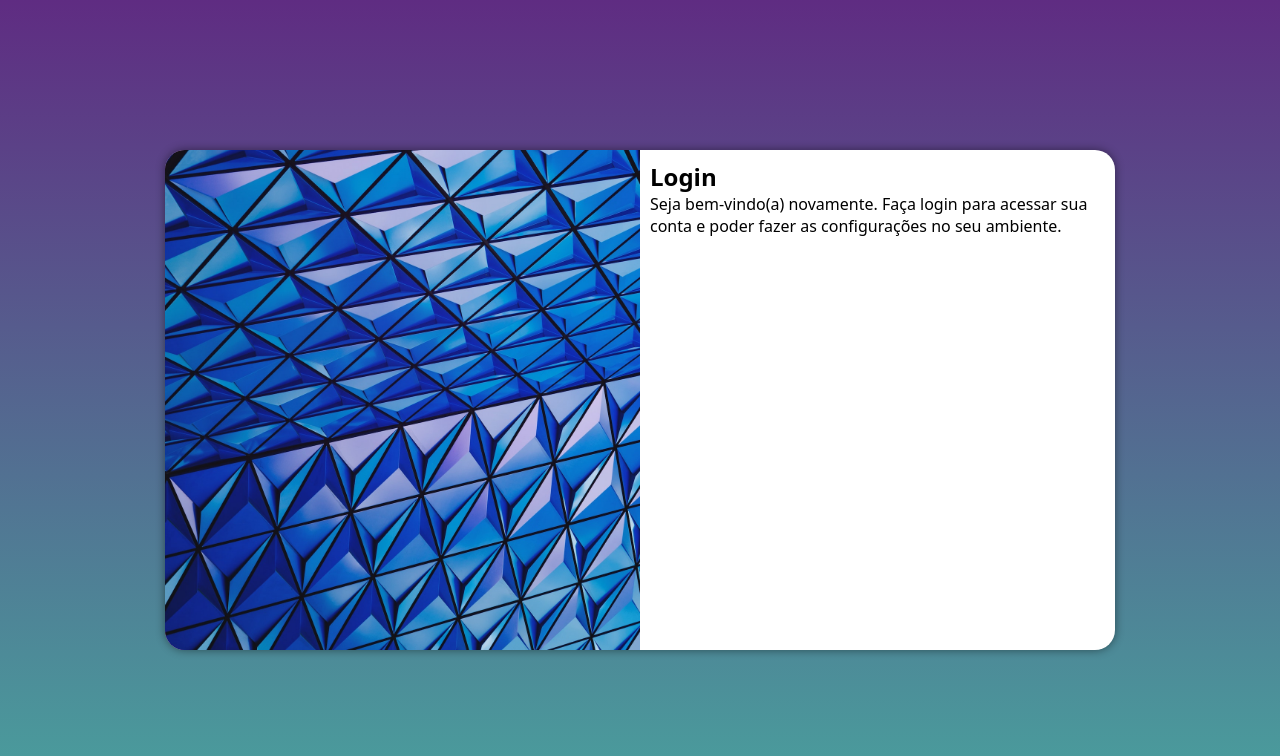
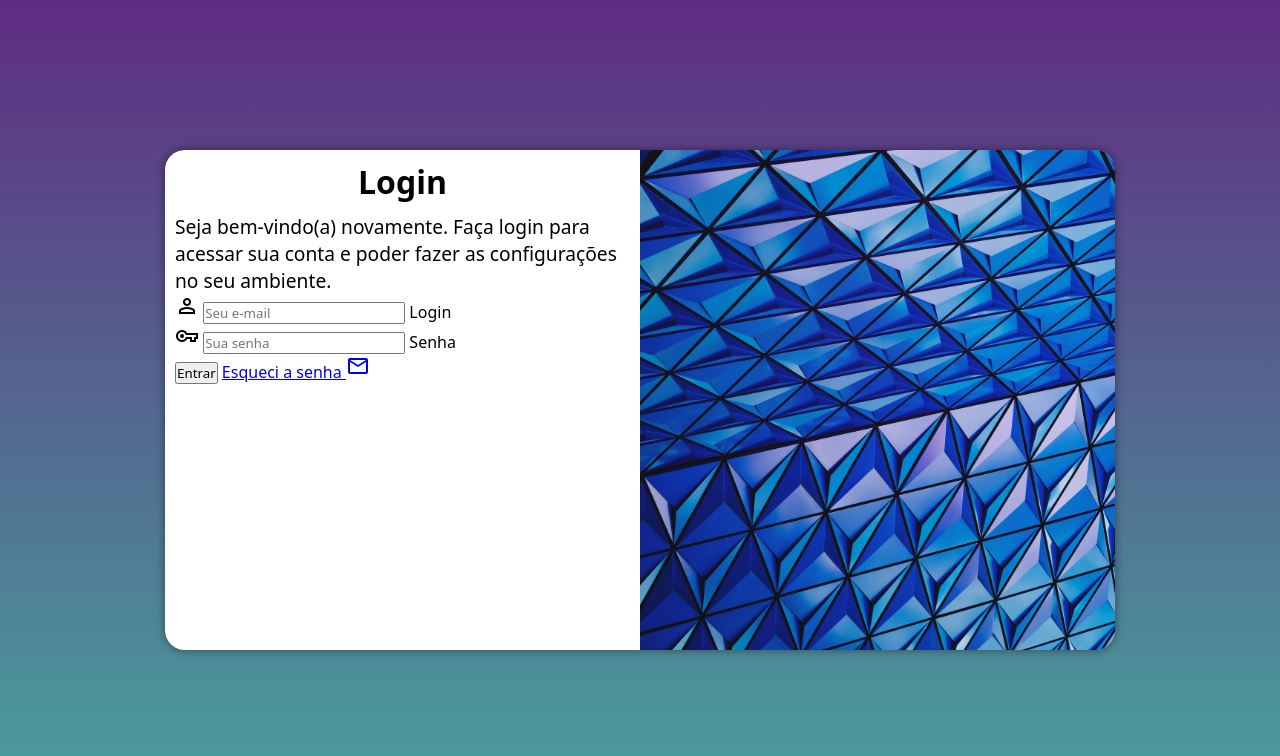
Before and after one commit to CloneTz/projeto-login, a plain HTML site: page index.html in a window 1280 px wide. Drawn offline with nearby package versions, Linux system fonts and the light colour scheme.

Commit message:
adicionei o formulario

```diff
--- a/estilos/media-query.css
+++ b/estilos/media-query.css
@@ -9,7 +9,7 @@ DESKTOP - min-width 1025px and max-width 1920
 
 */
 
-@media screen and (min-width: 768px) and (max-width: 1024px) {
+@media screen and (min-width: 768px) and (max-width: 1024px) { /* TABLET */
 
     body {
         background-image: linear-gradient(to top, #49a09d, #5f2c82);
@@ -31,7 +31,7 @@ DESKTOP - min-width 1025px and max-width 1920
     }
 }
 
-@media screen and (min-width: 1025px) {
+@media screen and (min-width: 1025px) { /* DESKTOP + */
 
     body {
         background-image: linear-gradient(to top, #49a09d, #5f2c82);
@@ -42,13 +42,21 @@ DESKTOP - min-width 1025px and max-width 1920
     }
 
     section#login > div#imagem {
-        float: left;
+        float: right;
         width: 50%;
         height: 100%;
     }
 
     section#login > div#formulario {
-        float: right;
+        float: left;
         width: 50%;
     }
+
+    div#formulario > h1 {
+        font-size: 2em;
+    }
+
+    div#formulario > p {
+        font-size: 1.2em;
+    }
 }
--- a/estilos/style.css
+++ b/estilos/style.css
@@ -54,3 +54,12 @@ section#login > div#formulario {
     display: block;
     padding: 10px;
 }
+
+div#formulario > h1 {
+    text-align: center;
+    margin-bottom: 10px;
+}
+
+div#formulario > p {
+    font-size: 0.8em;
+}
--- a/index.html
+++ b/index.html
@@ -6,6 +6,7 @@
     <meta name="viewport" content="width=device-width, initial-scale=1.0">
     <link rel="stylesheet" href="estilos/style.css">
     <link rel="stylesheet" href="estilos/media-query.css">
+    <link href="https://fonts.googleapis.com/css2?family=Material+Symbols+Outlined" rel="stylesheet" />
     <title>Login</title>
 </head>
 <body>
@@ -17,8 +18,23 @@
             <div id="formulario">
                 <h1>Login</h1>
                 <p>Seja bem-vindo(a) novamente. Faça login para acessar sua conta e poder fazer as configurações no seu ambiente.</p>
-                <form action="login.php" method="post">
+                <form action="login.php" method="post" autocomplete="on">
+                    <div class="campo">
+                        <span class="material-symbols-outlined">person</span>
+                        <input type="email" name="login" id="ilogin" placeholder="Seu e-mail" autocomplete="email" required maxlength="30">
+                        <label for="ilogin">Login</label>
+                    </div>
 
+                    <div class="campo">
+                        <span class="material-symbols-outlined">vpn_key</span>
+                        <input type="password" name="senha" id="isenha" placeholder="Sua senha" autocomplete="current-password" required minlength="8">
+                        <label for="isenha">Senha</label>
+
+                    </div>
+                    <input type="submit" value="Entrar">
+                    <a href="esqueci.html">
+                        Esqueci a senha <span class="material-symbols-outlined">mail</span>
+                    </a>
                 </form>
             </div>
         </section>
```
